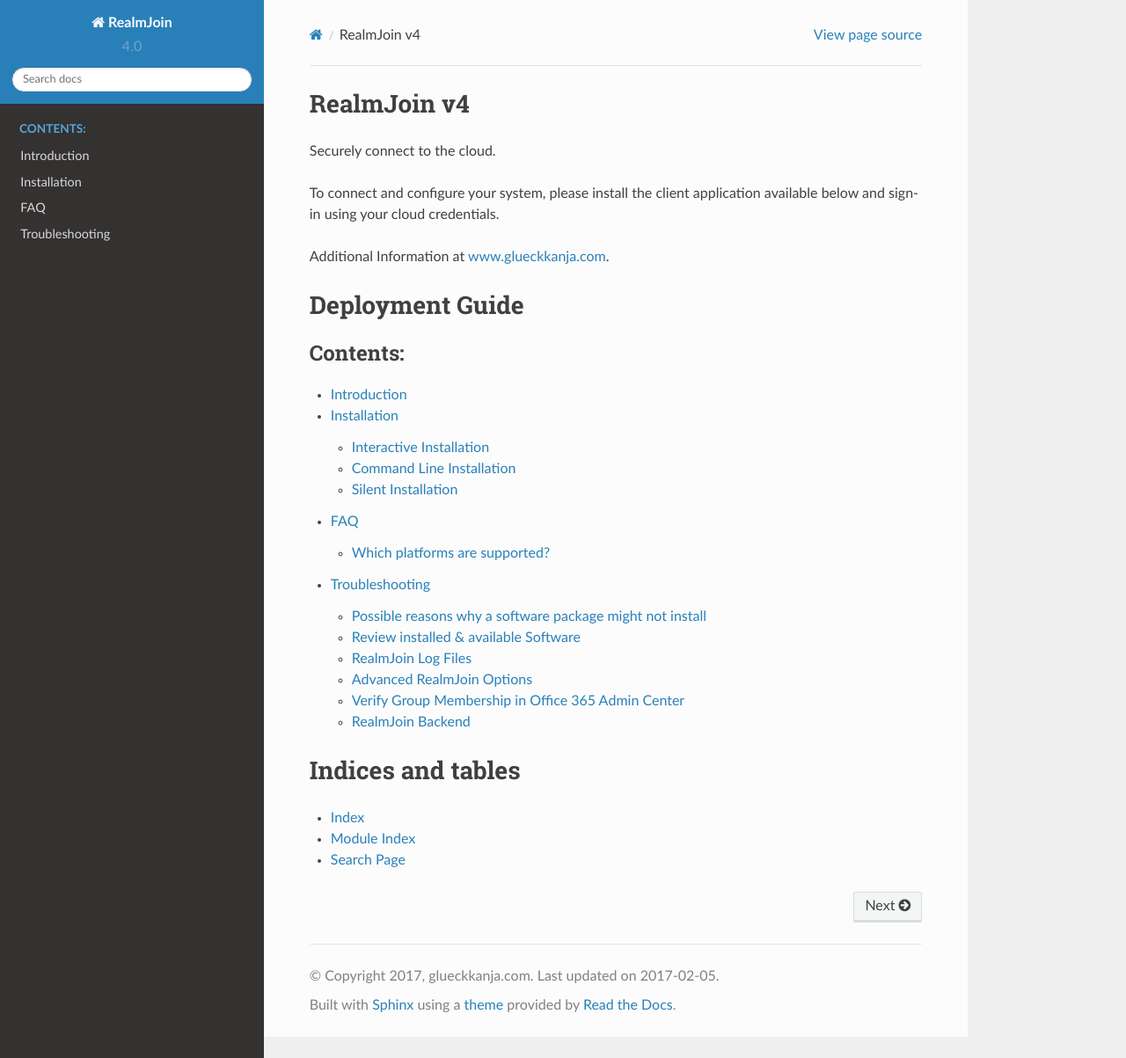
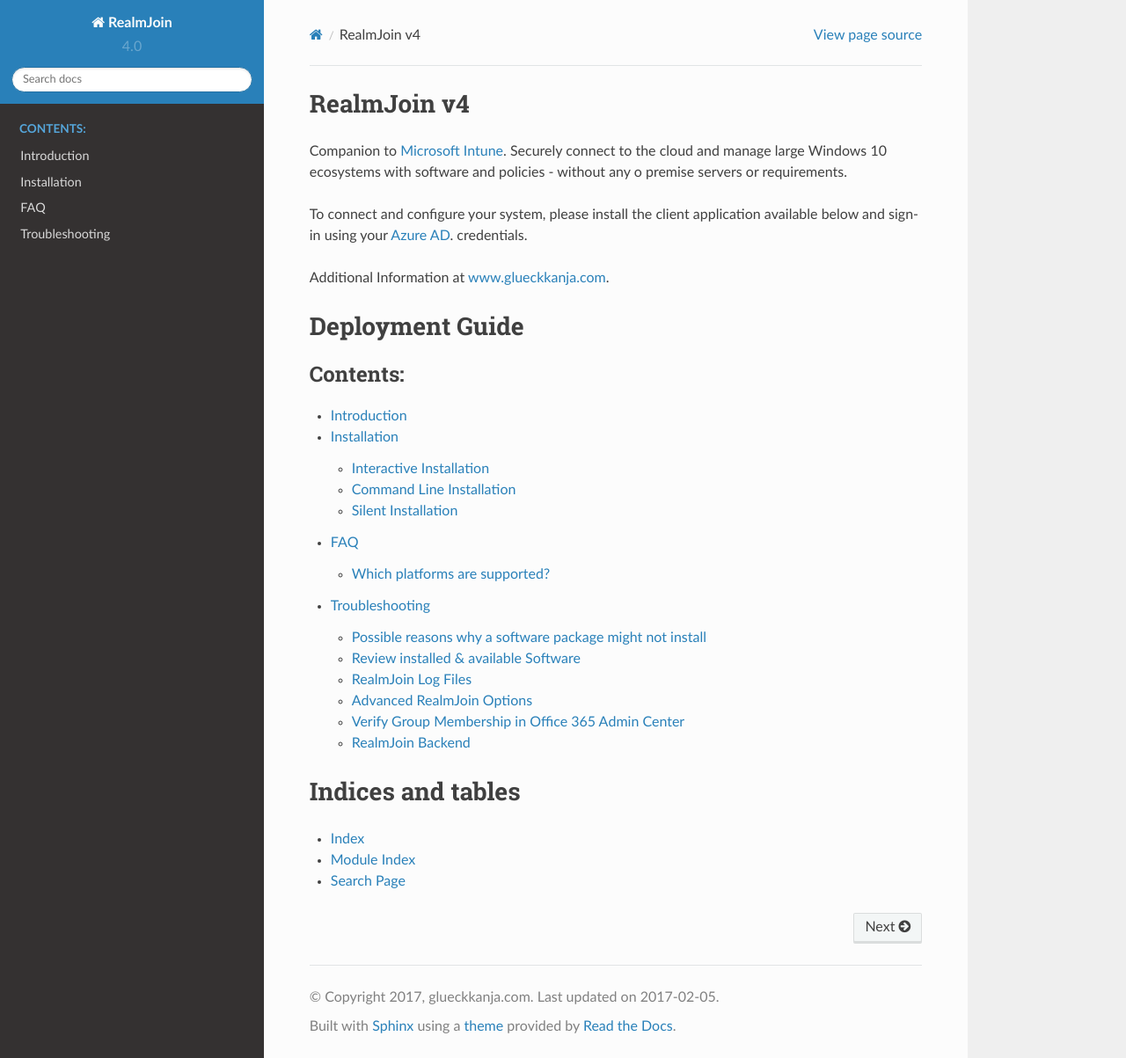
Before and after one commit to bb-froggy/realmjoin-docs, a Sphinx documentation site: the page built from docs/index.rst, in a window 1280 px wide and 1203 px high. Shown: the whole window at 88% size. Built offline with Sphinx 7.4.7 and the Read the Docs theme 2.0.0, drawn with Linux system fonts in a browser that asks for light colours.

Commit message:
index wording

```diff
--- a/docs/index.rst
+++ b/docs/index.rst
@@ -1,8 +1,9 @@
 RealmJoin v4
 ============
-Securely connect to the cloud.
+Companion to `Microsoft Intune <https://www.microsoft.com/en-us/cloud-platform/microsoft-intune>`_. Securely connect to the cloud and manage large Windows 10 ecosystems with software and policies - without any o premise servers or requirements.
 
-To connect and configure your system, please install the client application available below and sign-in using your cloud credentials.
+To connect and configure your system, please install the client application available below and sign-in using your `Azure AD
+<https://azure.microsoft.com/en-us/services/active-directory/>`_. credentials.
 
 Additional Information at `www.glueckkanja.com`_.
 
```
